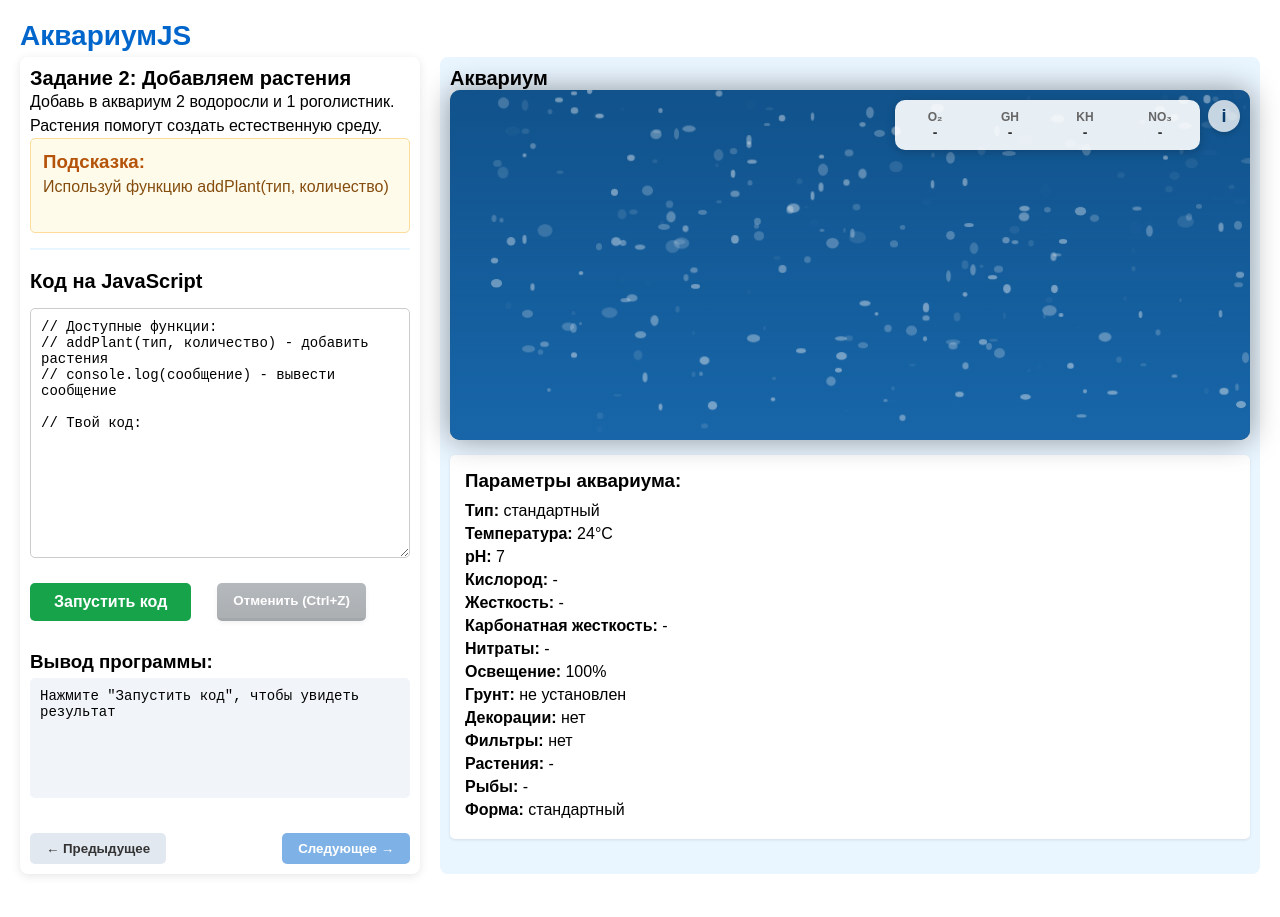
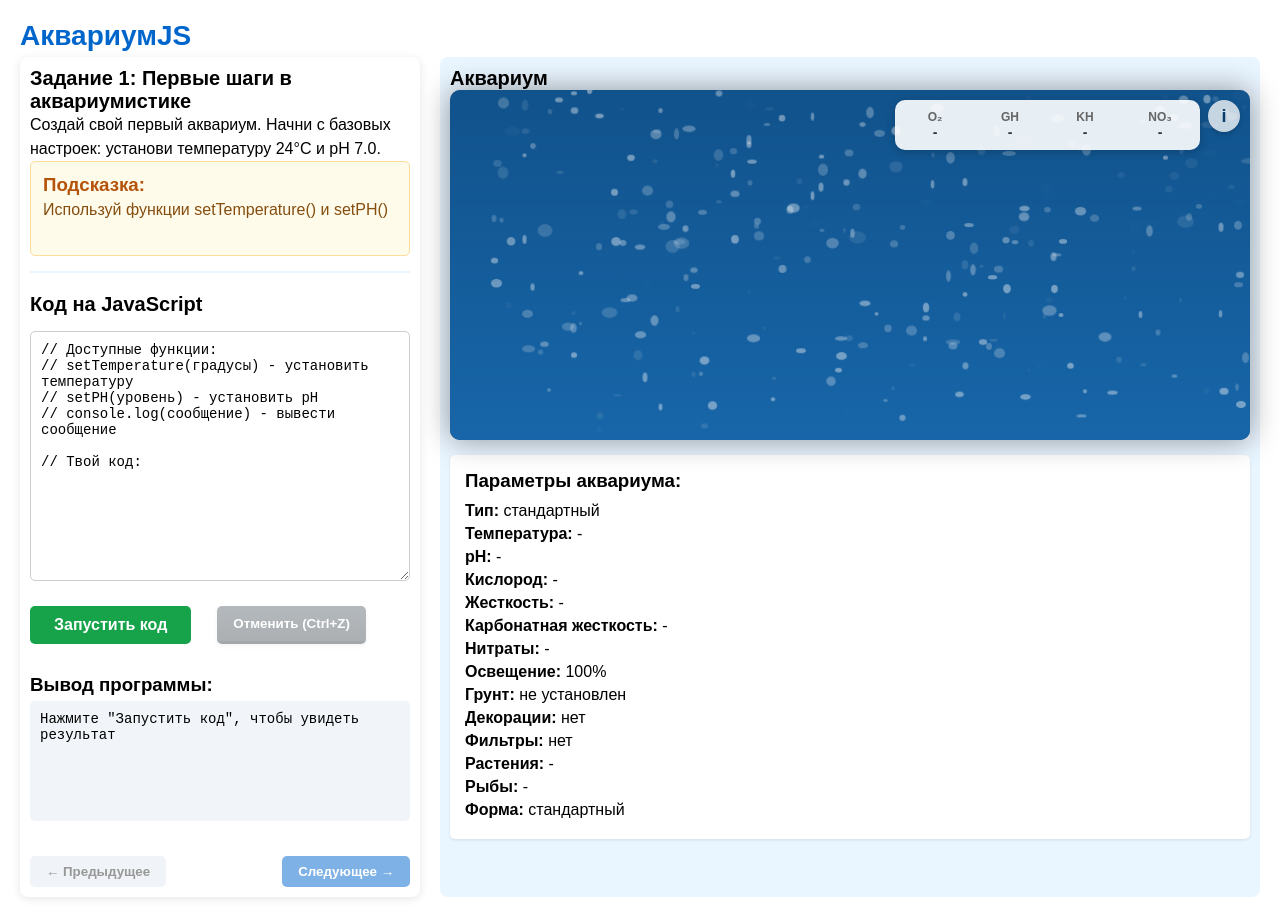
Before and after one commit to danilmash/aquarium, a React (Vite) app: page / in a window 1280 px wide. Before the commit the page ends 894 px from the top, so only its background shows below. Built offline with nearby package versions, Linux system fonts and the light colour scheme.

Commit message:
фикс level state

```diff
--- a/src/components/Home/Home.jsx
+++ b/src/components/Home/Home.jsx
@@ -43,7 +43,7 @@ const getFinalAquarium = (taskAquarium = {}) => ({
 
 // Основной компонент приложения
 export const Home = () => {
-  const [level, setLevel] = useState(2);
+  const [level, setLevel] = useState(1);
 
   const [code, setCode] = useState('');
   const [aquarium, setAquarium] = useState({});
```
